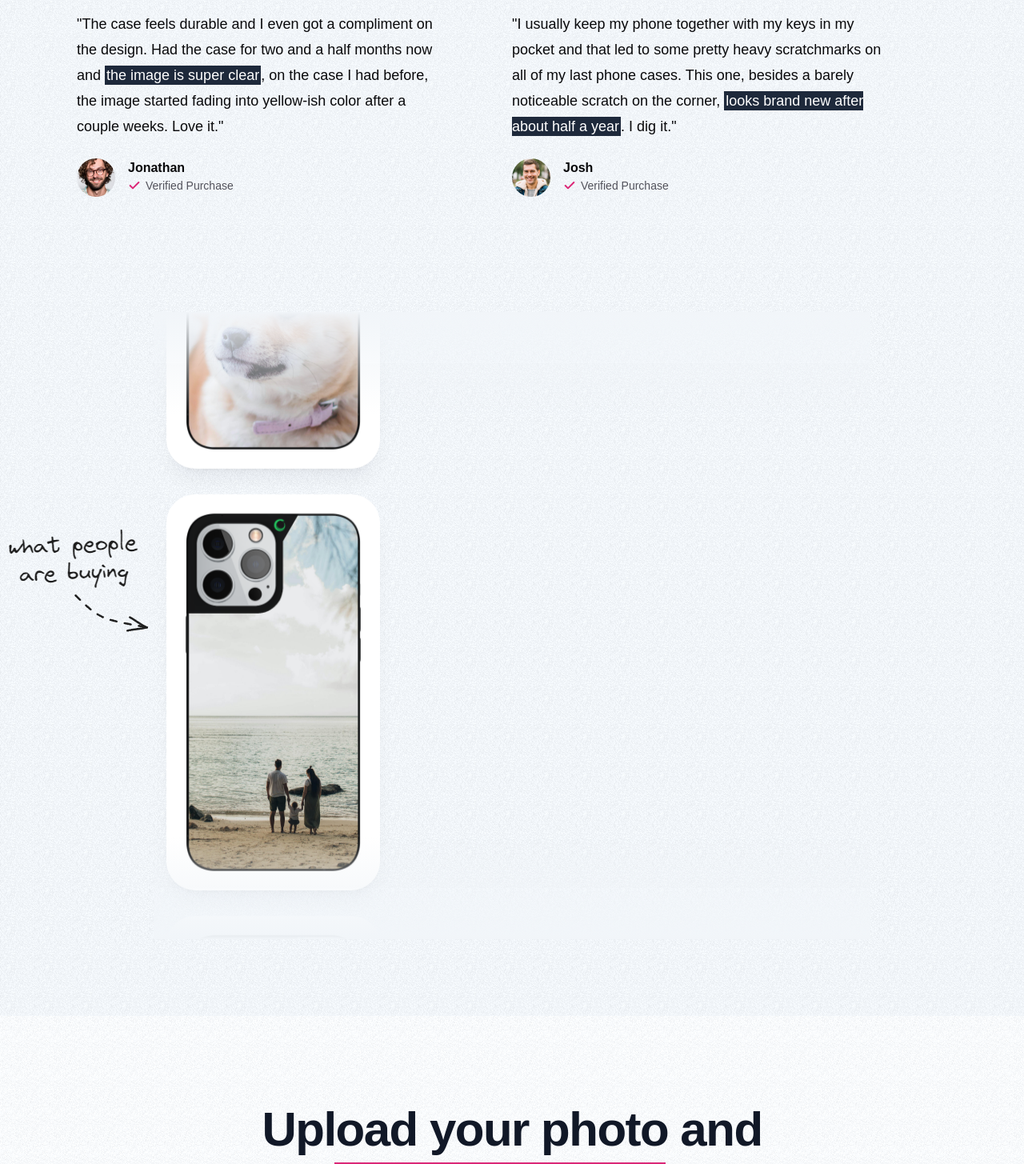
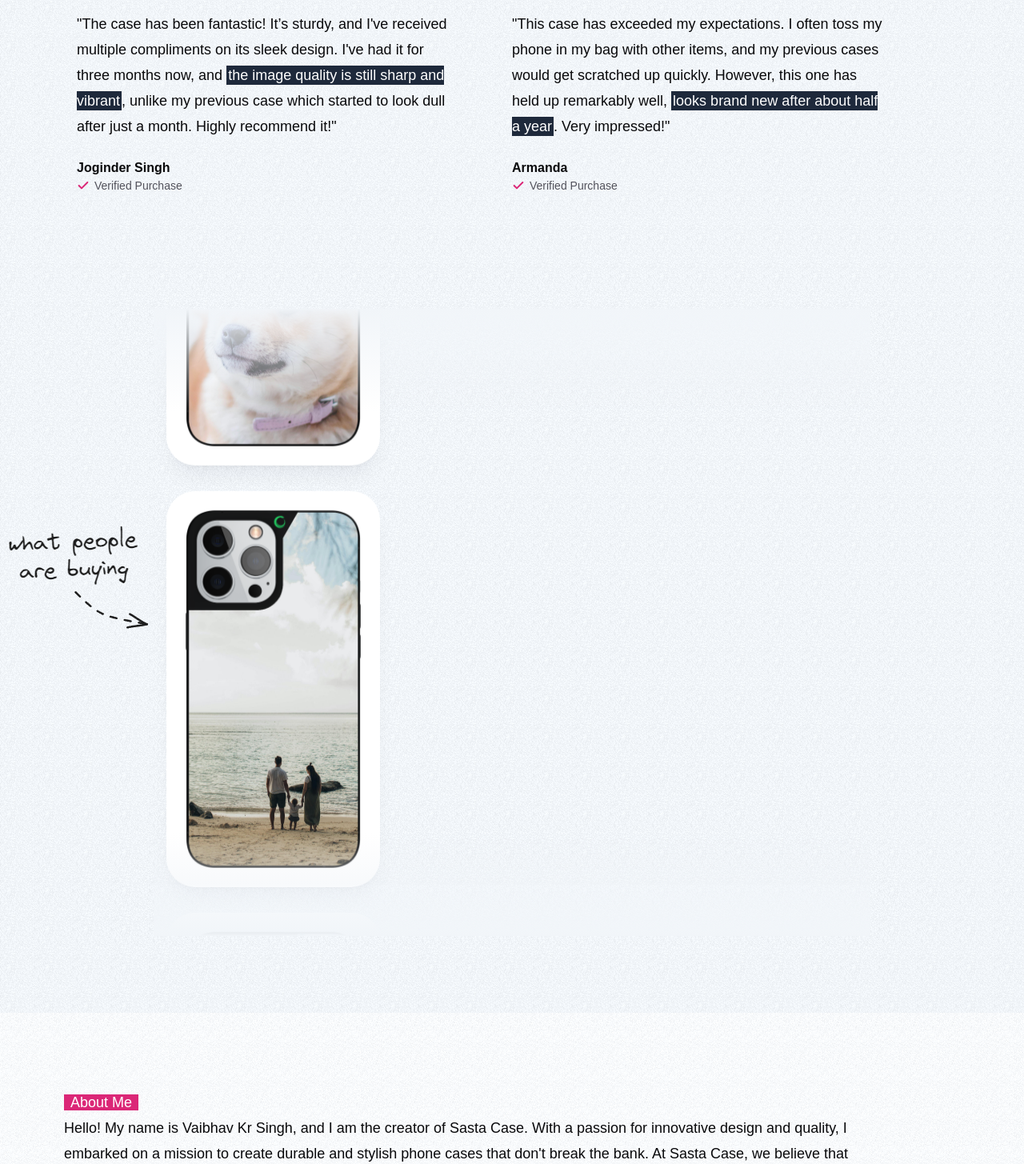
Before and after one commit to Vaibhav3-1/sastacase, a Next.js app: page / in a window 1280 px wide. Shown: the part 1345-2800 px from the top of the page at 80% size. Built offline with nearby package versions, Linux system fonts and the light colour scheme; no server answers; a web font is replaced by a local one.

Commit message:
Update page.tsx

```diff
--- a/src/app/page.tsx
+++ b/src/app/page.tsx
@@ -14,6 +14,7 @@ export default function Home() {
           <div className='col-span-2 px-6 lg:px-0 lg:pt-4'>
             <div className='relative mx-auto text-center lg:text-left flex flex-col items-center lg:items-start'>
               <div className='absolute w-28 left-0 -top-20 hidden lg:block'>
+                {/* i forgot this div right here in the video, it's purely visual gradient and looks nice */}
                 <div className='absolute inset-x-0 bottom-0 bg-gradient-to-t via-slate-50/50 from-slate-50 h-28' />
                 <img src='/snake-1.png' className='w-full' />
               </div>
@@ -25,7 +26,7 @@ export default function Home() {
               <p className='mt-8 text-lg lg:pr-10 max-w-prose text-center lg:text-left text-balance md:text-wrap'>
                 Capture your favorite memories with your own,{' '}
                 <span className='font-semibold'>one-of-one</span> phone case.
-                Sastacase allows you to protect your memories, not just your
+                CaseCobra allows you to protect your memories, not just your
                 phone case.
               </p>
 
@@ -85,7 +86,7 @@ export default function Home() {
                   </div>
 
                   <p>
-                    <span className='font-semibold'>2532 and counting</span> happy customers
+                    <span className='font-semibold'>1.250</span> happy customers
                   </p>
                 </div>
               </div>
@@ -134,23 +135,16 @@ export default function Home() {
               </div>
               <div className='text-lg leading-8'>
                 <p>
-                  "The case feels durable and I even got a compliment on the
-                  design. Had the case for two and a half months now and{' '}
+                  "The case has been fantastic! It’s sturdy, and I've received multiple compliments on its sleek design. I've had it for three months now, and {' '}
                   <span className='p-0.5 bg-slate-800 text-white'>
-                    the image is super clear
+                  the image quality is still sharp and vibrant
                   </span>
-                  , on the case I had before, the image started fading into
-                  yellow-ish color after a couple weeks. Love it."
+                  , unlike my previous case which started to look dull after just a month. Highly recommend it!"
                 </p>
               </div>
               <div className='flex gap-4 mt-2'>
-                <img
-                  className='rounded-full h-12 w-12 object-cover'
-                  src='/users/user-1.png'
-                  alt='user'
-                />
                 <div className='flex flex-col'>
-                  <p className='font-semibold'>Jonathan</p>
+                  <p className='font-semibold'>Joginder Singh</p>
                   <div className='flex gap-1.5 items-center text-zinc-600'>
                     <Check className='h-4 w-4 stroke-[3px] text-pink-600' />
                     <p className='text-sm'>Verified Purchase</p>
@@ -170,24 +164,17 @@ export default function Home() {
               </div>
               <div className='text-lg leading-8'>
                 <p>
-                  "I usually keep my phone together with my keys in my pocket
-                  and that led to some pretty heavy scratchmarks on all of my
-                  last phone cases. This one, besides a barely noticeable
-                  scratch on the corner,{' '}
+                  "This case has exceeded my expectations. I often toss my phone in my bag with other items, and my previous cases would get scratched up quickly. However, this one has held up remarkably well, {' '}
                   <span className='p-0.5 bg-slate-800 text-white'>
                     looks brand new after about half a year
                   </span>
-                  . I dig it."
+                  . Very impressed!"
                 </p>
               </div>
               <div className='flex gap-4 mt-2'>
-                <img
-                  className='rounded-full h-12 w-12 object-cover'
-                  src='/users/user-4.jpg'
-                  alt='user'
-                />
+
                 <div className='flex flex-col'>
-                  <p className='font-semibold'>Josh</p>
+                  <p className='font-semibold'>Armanda</p>
                   <div className='flex gap-1.5 items-center text-zinc-600'>
                     <Check className='h-4 w-4 stroke-[3px] text-pink-600' />
                     <p className='text-sm'>Verified Purchase</p>
@@ -198,10 +185,26 @@ export default function Home() {
           </div>
         </MaxWidthWrapper>
 
+
+
+
         <div className='pt-16'>
           <Reviews />
         </div>
       </section>
+
+      <MaxWidthWrapper className='py-24'>
+      <div className='flex flex-auto flex-col gap-4 lg:pr-8 xl:pr-20'>
+              <div className='text-lg leading-8'>
+              <span className='relative px-2 bg-pink-600 text-white'>
+                  About Me
+                </span>{' '}
+                <p>
+                Hello! My name is Vaibhav Kr Singh, and I am the creator of Sasta Case. With a passion for innovative design and quality, I embarked on a mission to create durable and stylish phone cases that don't break the bank. At Sasta Case, we believe that everyone should have access to affordable yet premium phone protection without compromising on aesthetics.
+                </p>
+            </div>
+          </div>
+          </MaxWidthWrapper>
 
       <section>
         <MaxWidthWrapper className='py-24'>
```
